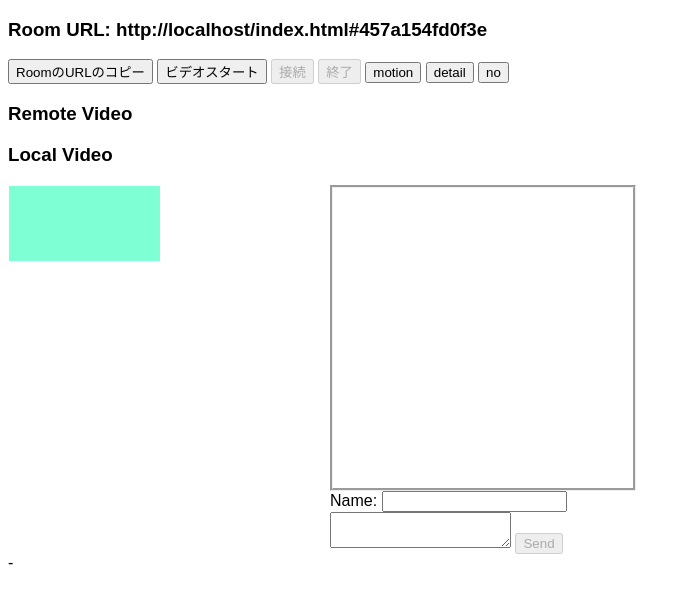
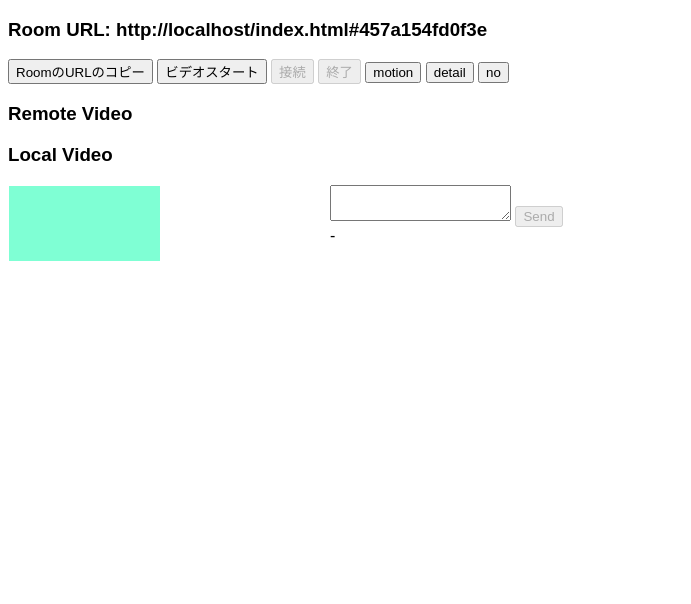
Before and after one commit to i-nakamura823/webRTC, a website: page index.html in a window 1280 px wide. Shown: the whole page, without its empty margins (0-691 px from the left). Drawn offline with nearby package versions, Linux system fonts and the light colour scheme; no server answers.

Commit message:
delete: chatは使わないのでコメントアウト

```diff
--- a/index.html
+++ b/index.html
@@ -30,10 +30,10 @@
         <video id="localVideo" autoplay playsinline></video>
       </div>
 
-      <div id="chatArea">
+      <!-- <div id="chatArea">
         <div id="chatContent">
           <ul id="chatList">
-            <!--<li><span>Name:</span>gaagaggagaga</li>-->
+            <li><span>Name:</span>gaagaggagaga</li>
           </ul>
         </div>
         <div>
@@ -41,7 +41,7 @@
             Name:
           </label>
           <input id="nickName" type="text" />
-        </div>
+        </div> -->
 
         <textarea id="dataChannelSend"></textarea>
         <button id="sendButton">Send</button>
```
